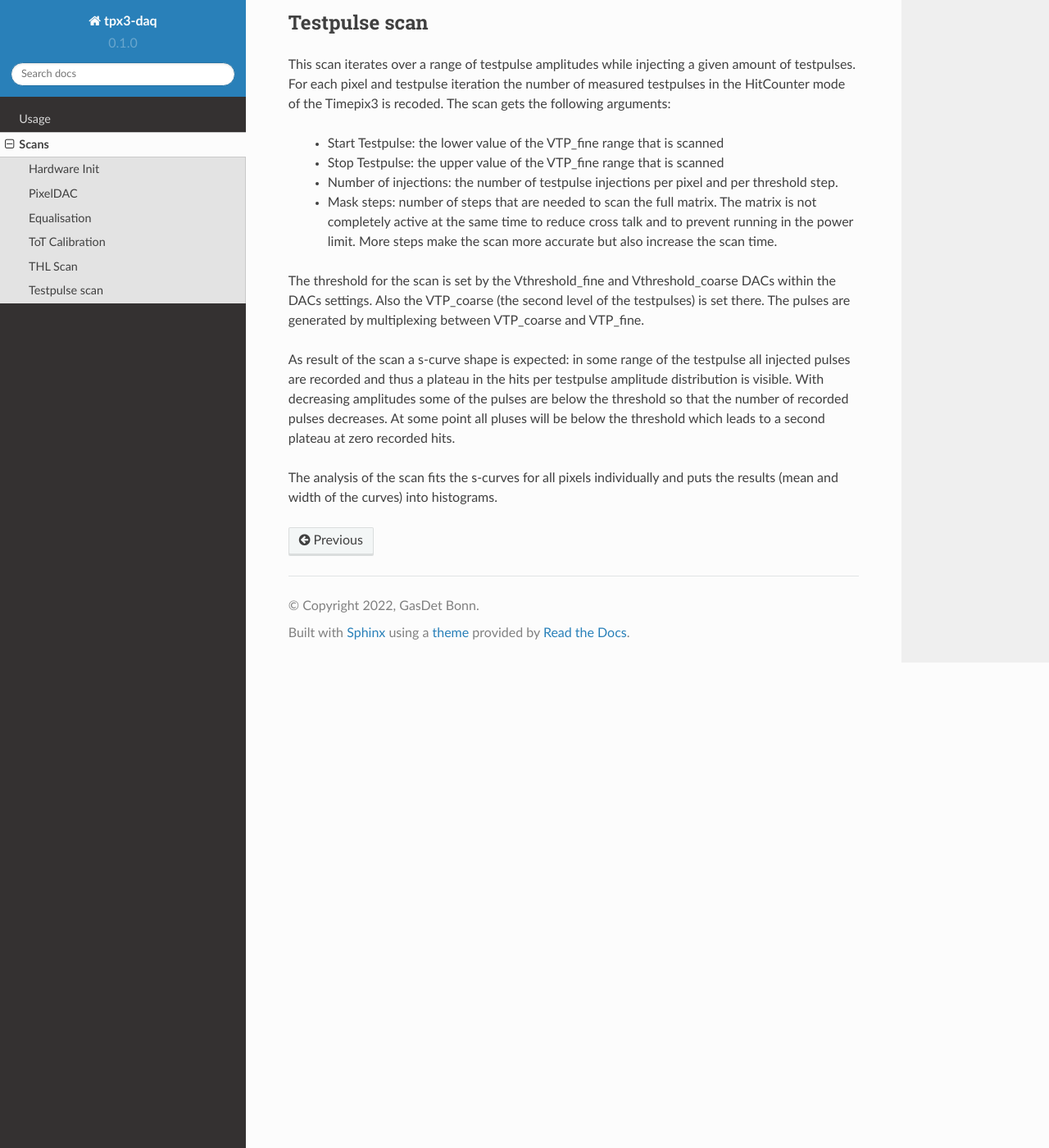
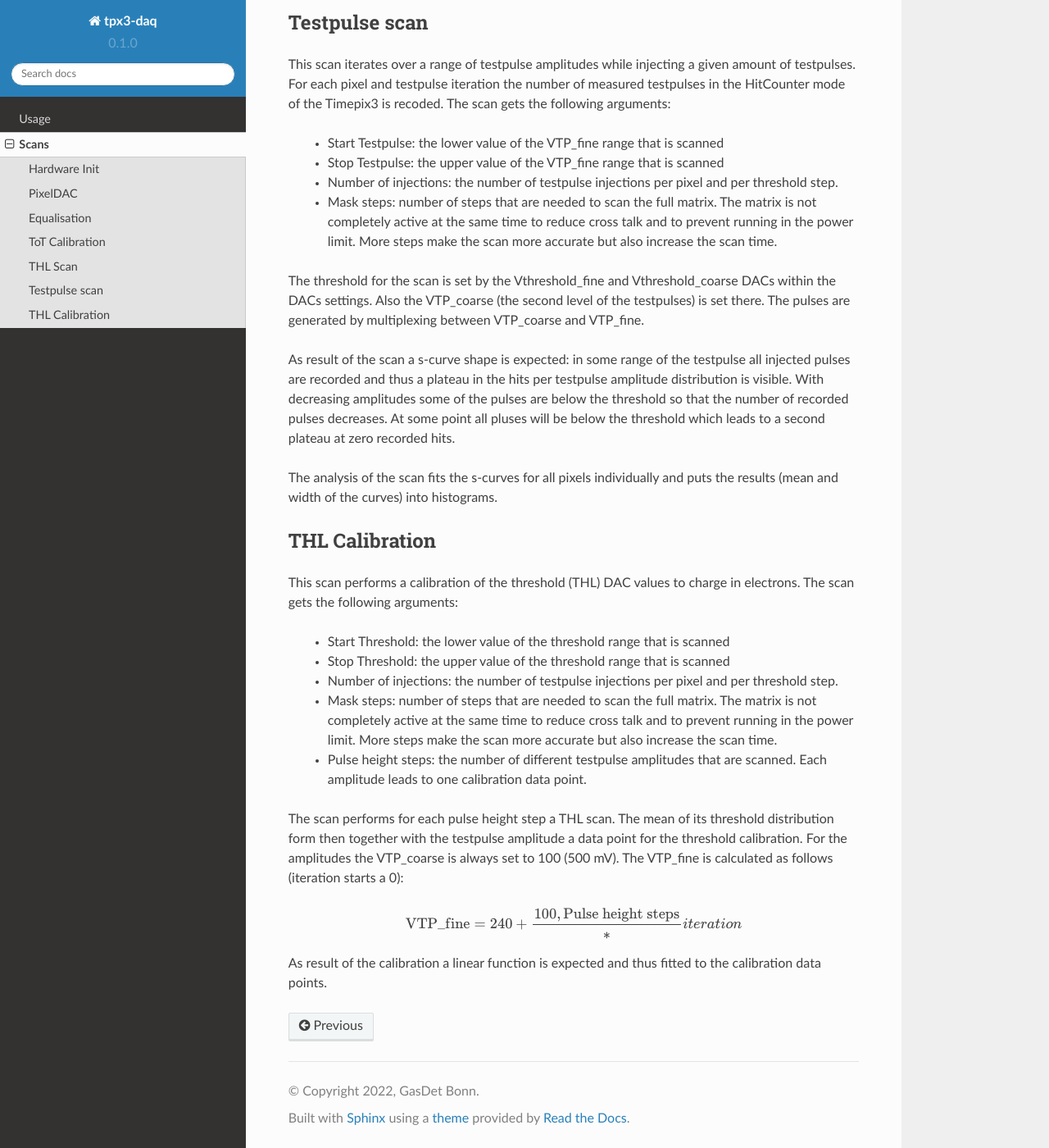
Before and after one commit to GasDet-Bonn/tpx3-daq, a Sphinx documentation site: the page built from docs/source/scans.rst, in a window 1280 px wide and 1400 px high, scrolled down 3362 px. Shown: the whole window at 82% size. Built offline with Sphinx 7.4.7 and the Read the Docs theme 2.0.0, drawn with Linux system fonts in a browser that asks for light colours.

Commit message:
DOC: add description of THL calibration

```diff
--- a/docs/source/scans.rst
+++ b/docs/source/scans.rst
@@ -152,6 +152,7 @@ the results (mean and width of the curves) into histograms.
 
 Testpulse scan
 --------------
+
 This scan iterates over a range of testpulse amplitudes while injecting a given
 amount of testpulses. For each pixel and testpulse iteration the number of measured
 testpulses in the HitCounter mode of the Timepix3 is recoded. The scan gets the
@@ -179,3 +180,31 @@ to a second plateau at zero recorded hits.
 
 The analysis of the scan fits the s-curves for all pixels individually and puts
 the results (mean and width of the curves) into histograms.
+
+THL Calibration
+---------------
+
+This scan performs a calibration of the threshold (THL) DAC values to charge in
+electrons. The scan gets the following arguments:
+    - Start Threshold: the lower value of the threshold range that is scanned
+    - Stop Threshold: the upper value of the threshold range that is scanned
+    - Number of injections: the number of testpulse injections per pixel and
+      per threshold step.
+    - Mask steps: number of steps that are needed to scan the full matrix. The
+      matrix is not completely active at the same time to reduce cross talk and
+      to prevent running in the power limit. More steps make the scan more
+      accurate but also increase the scan time.
+    - Pulse height steps: the number of different testpulse amplitudes that are
+      scanned. Each amplitude leads to one calibration data point.
+
+The scan performs for each pulse height step a THL scan. The mean of its
+threshold distribution form then together with the testpulse amplitude a data
+point for the threshold calibration. For the amplitudes the VTP_coarse is
+always set to 100 (500 mV). The VTP_fine is calculated as follows (iteration
+starts a 0):
+
+.. math::
+  \text{VTP_fine} = 240 + \frac{100, \text{Pulse height steps}} * iteration
+
+As result of the calibration a linear function is expected and thus fitted to
+the calibration data points.
```
